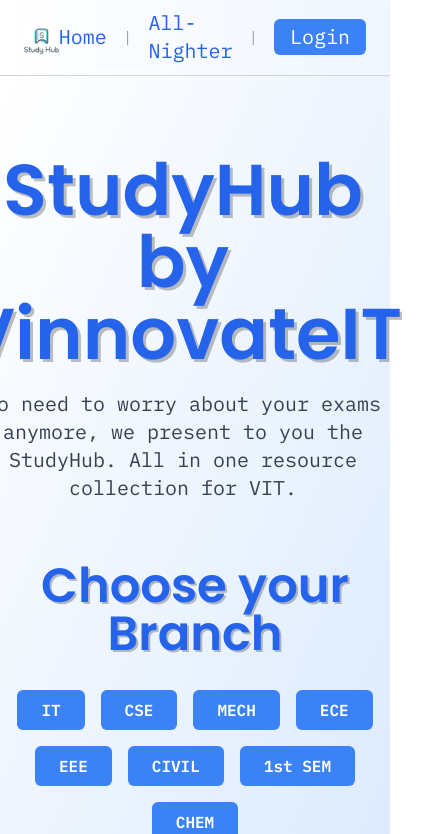
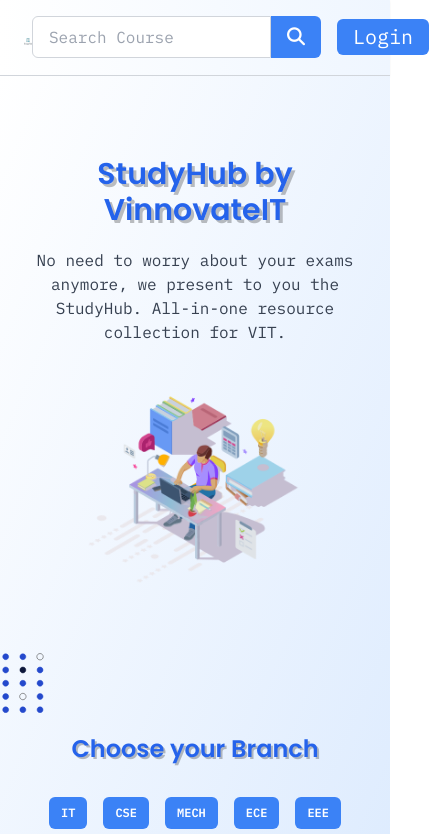
Before and after one commit to vinnovateit/StudyHub2, a Next.js app: page / in a window 390 px wide. Shown: the top 834 px of the page, 429 px wide, since content can reach past the window. Built offline with nearby package versions, Linux system fonts and the light colour scheme; no server answers.

Commit message:
fix(navbar):added search feature, removed useless navbar links fix(landing):added illustrations from design fix(responsive):made page responsive for sm and md

```diff
--- a/app/page.js
+++ b/app/page.js
@@ -8,13 +8,13 @@
 
 export default function Home() {
   return (
-    <div className="min-h-screen bg-gradient-to-br from-white to-blue-100 flex flex-col items-center justify-center font-ibm">
+    <div className="min-h-screen py-20 bg-gradient-to-br from-white to-blue-100 flex flex-col items-center justify-center font-ibm px-4 md:px-8 lg:px-12">
       {/* Heading Section and Image Section */}
-      <div className="flex items-center justify-center w-full max-w-6xl mx-auto mb-10">
+      <div className="flex flex-col md:flex-row items-center justify-center w-full max-w-6xl mx-auto mb-10">
         {/* Heading Section */}
-        <div className="text-section flex-1 mr-6 text-center md:text-left">
+        <div className="text-section flex-1 mb-8 md:mb-0 md:mr-6 text-center md:text-left">
           <h1
-            className="text-blue-600 font-bold text-7xl text-center"
+            className="text-blue-600 font-bold text-3xl sm:text-4xl md:text-6xl lg:text-7xl text-center md:text-left"
             style={{
               fontFamily: "'Poppins', sans-serif",
               textShadow: "3px 3px 0px rgba(0, 0, 0, 0.25)",
@@ -22,27 +22,40 @@
           >
             StudyHub by VinnovateIT
           </h1>
-          <p className="text-center text-gray-700 max-w-xl mx-auto my-5 text-xl">
+          <p className="text-gray-700 max-w-xl mx-auto md:mx-0 mt-5 text-base sm:text-lg md:text-xl lg:text-2xl">
             No need to worry about your exams anymore, we present to you the
-            StudyHub. All in one resource collection for VIT.
+            StudyHub. All-in-one resource collection for VIT.
           </p>
         </div>
 
         {/* Image Section */}
-        <div className="image-section flex-1">
+        <div className="image-section flex-1 flex items-center justify-center">
           <Image
-            src="/img/studyguide.png" // Add your illustration image to /public/img/
+            src="/img/studyguide.png"
             alt="Illustration"
-            width={600}
-            height={500}
-            className="mx-auto"
+            width={500}
+            height={400}
+            className="w-full max-w-xs sm:max-w-sm md:max-w-md lg:max-w-lg"
           />
         </div>
       </div>
+      {/*Branch Section*/}
+      <div className="relative flex flex-col items-center w-full mt-12 mb-12">
+        {/* Left Illustration */}
+        <div className="absolute top-[-10px] left-0 -translate-y-1/2 -ml-12 z-0">
+          <Image
+            src="/img/side_illustration.svg" // Add your left illustration image to /public/img/
+            alt="Left Illustration"
+            width={30}
+            height={30}
+            className="w-auto max-w-xs"
+          />
+        </div>
 
-      {/* Choose Branch Section */}
+        {/* Main Section */}
+        <div className="flex-1 flex flex-col items-center z-10 mt-10">
           <h1
-        className="text-blue-600 font-bold text-5xl text-center"
+            className="text-blue-600 font-bold text-2xl sm:text-3xl md:text-5xl text-center"
             style={{
               fontFamily: "'Poppins', sans-serif",
               textShadow: "2px 2px 0px rgba(0, 0, 0, 0.25)",
@@ -51,17 +64,37 @@
             Choose your Branch
           </h1>
           <div className="flex flex-wrap justify-center gap-4 mt-8">
-        {["IT", "CSE", "MECH", "ECE", "EEE", "CIVIL", "1st SEM", "CHEM"].map(
-          (branch) => (
+            {[
+              "IT",
+              "CSE",
+              "MECH",
+              "ECE",
+              "EEE",
+              "CIVIL",
+              "1st SEM",
+              "CHEM",
+            ].map((branch) => (
               <a
                 key={branch}
                 href={`branch/${branch}`}
-              className="bg-blue-500 text-white font-semibold px-6 py-2 rounded-md hover:bg-blue-600 transition"
+                className="bg-blue-500 text-white font-semibold text-xs sm:text-sm md:text-base lg:text-lg px-3 sm:px-4 md:px-6 py-2 rounded-md hover:bg-blue-600 transition"
               >
                 {branch}
               </a>
-          )
-        )}
+            ))}
+          </div>
+        </div>
+
+        {/* Right Illustration */}
+        <div className="absolute bottom-[-50px] right-0 translate-y-1/2 rotate-180 -mr-12 z-0">
+          <Image
+            src="/img/side_illustration.svg" // Add your right illustration image to /public/img/
+            alt="Right Illustration"
+            width={10}
+            height={10}
+            className="w-auto max-w-xs"
+          />
+        </div>
       </div>
 
       {/* Font Import */}
--- a/components/navbar.js
+++ b/components/navbar.js
@@ -2,8 +2,10 @@
 
 import Image from "next/image";
 import Link from "next/link";
+import { useState } from "react";
 
 const Navbar = () => {
+  const [searchText, setSearchText] = useState("");
   return (
     <>
       <nav className="navbar h-[9vh] flex items-center justify-between px-6 border-b border-gray-300 shadow-sm font-ibm bg-gradient-to-r from-white to-blue-50">
@@ -22,17 +24,33 @@
 
         {/* Links */}
         <div className="flex items-center space-x-4">
-          <Link href="/" className="text-blue-600 text-xl hover:underline">
-            Home
-          </Link>
-          <span className="text-gray-400">|</span>
-          <Link
-            href="/all-nighter"
-            className="text-blue-600 text-xl hover:underline"
-          >
-            All-Nighter
-          </Link>
-          <span className="text-gray-400">|</span>
+          {/*search*/}
+          <div className="search-box flex items-center space-x-4">
+            <form
+              className="flex items-center"
+              onSubmit={(e) => {
+                e.preventDefault();
+                window.location.href = `/search/${searchText}`;
+              }}
+            >
+              <input
+                type="text"
+                className="form-control search-input border border-gray-300 rounded-l-md px-4 py-2 focus:ring-2 focus:ring-blue-500 focus:outline-none"
+                placeholder="Search Course"
+                aria-label="Search"
+                name="query"
+                id="autoCourse"
+                value={searchText}
+                onChange={(e) => setSearchText(e.target.value)}
+              />
+              <button
+                type="submit"
+                className="bg-blue-500 text-white text-lg rounded-r-md px-4 py-3 flex items-center justify-center hover:bg-blue-600 transition-colors"
+              >
+                <i className="fas fa-search"></i>
+              </button>
+            </form>
+          </div>
           <button className="bg-blue-500 text-white text-xl px-4 py-1 rounded-md hover:bg-blue-600 transition">
             Login
           </button>
```
Also changed, not shown: public/img/side_illustration.png (added), public/img/side_illustration.svg (added). Lines whose indentation alone changed are shown as unchanged.
